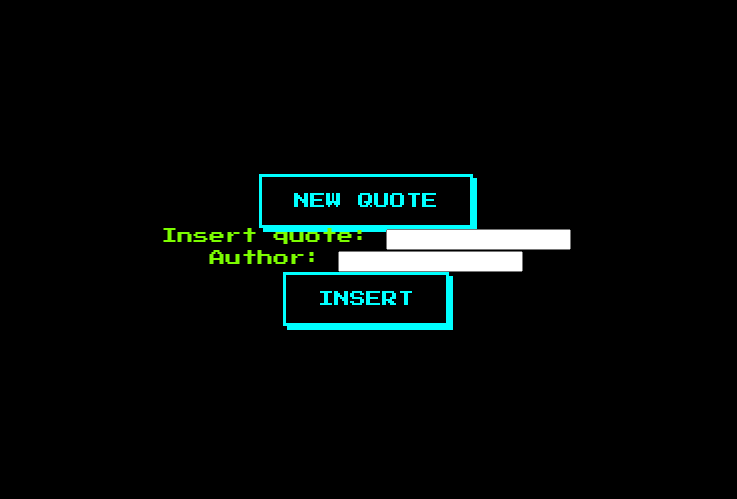
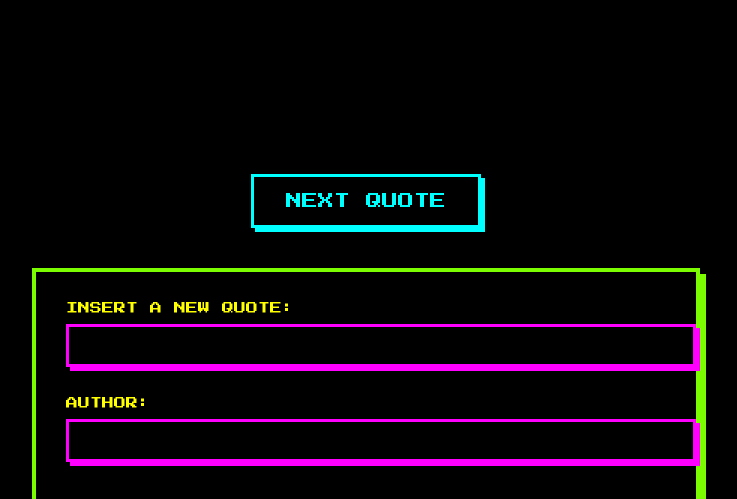
Before and after one commit to Emilianouz/quote-generator-sdc, a plain HTML site: page quote-frontend/index.html in a window 1280 px wide. Shown: the part 291-790 px from the top of the page, without its empty margins (274-1011 px from the left). Drawn offline with Linux system fonts and the light colour scheme; no server answers.

Commit message:
Form styling

```diff
--- a/quote-frontend/index.html
+++ b/quote-frontend/index.html
@@ -13,10 +13,11 @@
         <p id="quote"></p>
         <p id="author"></p>
     </section>
-    <button type="button" id="new-quote">New quote</button>
+    <button type="button" id="new-quote">Next quote</button>
+    <section id="section-form">
       <form id="quote-form">
         <div>
-        <label for="quote-input">Insert quote:</label>
+          <label for="quote-input">Insert a new quote:</label>
           <input type="text" id="quote-input" name="quote" required>
         </div>
         <div>
@@ -26,5 +27,6 @@
         <button type="submit">Insert</button>
       </form>
       <p id="message"></p>
+    </section>
   </body>
 </html>
--- a/quote-frontend/style.css
+++ b/quote-frontend/style.css
@@ -47,5 +47,61 @@ button {
     cursor: pointer;
     text-transform: uppercase;
     box-shadow: 4px 4px 0 cyan;
+    margin-bottom: 40px;
+}
 
+#quote-form {
+    border: 4px solid lawngreen;
+    padding: 30px;
+    width: min(600px, 90vw);
+    box-shadow: 6px 6px 0 lawngreen;
+    background-color: black;
+    display: flex;
+    flex-direction: column;
+    gap: 30px;
 }
+
+#quote-form div {
+    display: flex;
+    flex-direction: column;
+    align-items: flex-start;
+    width: 100%;
+}
+
+#quote-form label {
+    font-size: 0.75rem;
+    color: yellow;
+    margin-bottom: 10px;
+    text-transform: uppercase;
+}
+
+#quote-input,
+#author-input {
+    width: 100%;
+    background-color: black;
+    color: lawngreen;
+    border: 3px solid magenta;
+    padding: 12px;
+    font-family: 'Press Start 2P', monospace;
+    box-shadow: 4px 4px 0 magenta;
+    outline: none;
+    margin-right: 30px;
+}
+
+
+#quote-input:focus,
+#author-input:focus {
+    border-color: cyan;
+    box-shadow: 4px 4px 0 cyan;
+}
+
+#quote-form button[type="submit"] {
+    align-self: center;
+    margin-top: 10px;
+}
+
+#message {
+    margin-top: 20px;
+    font-size: 0.75rem;
+    color: cyan;
+}
```
Lines whose indentation alone changed are shown as unchanged.
